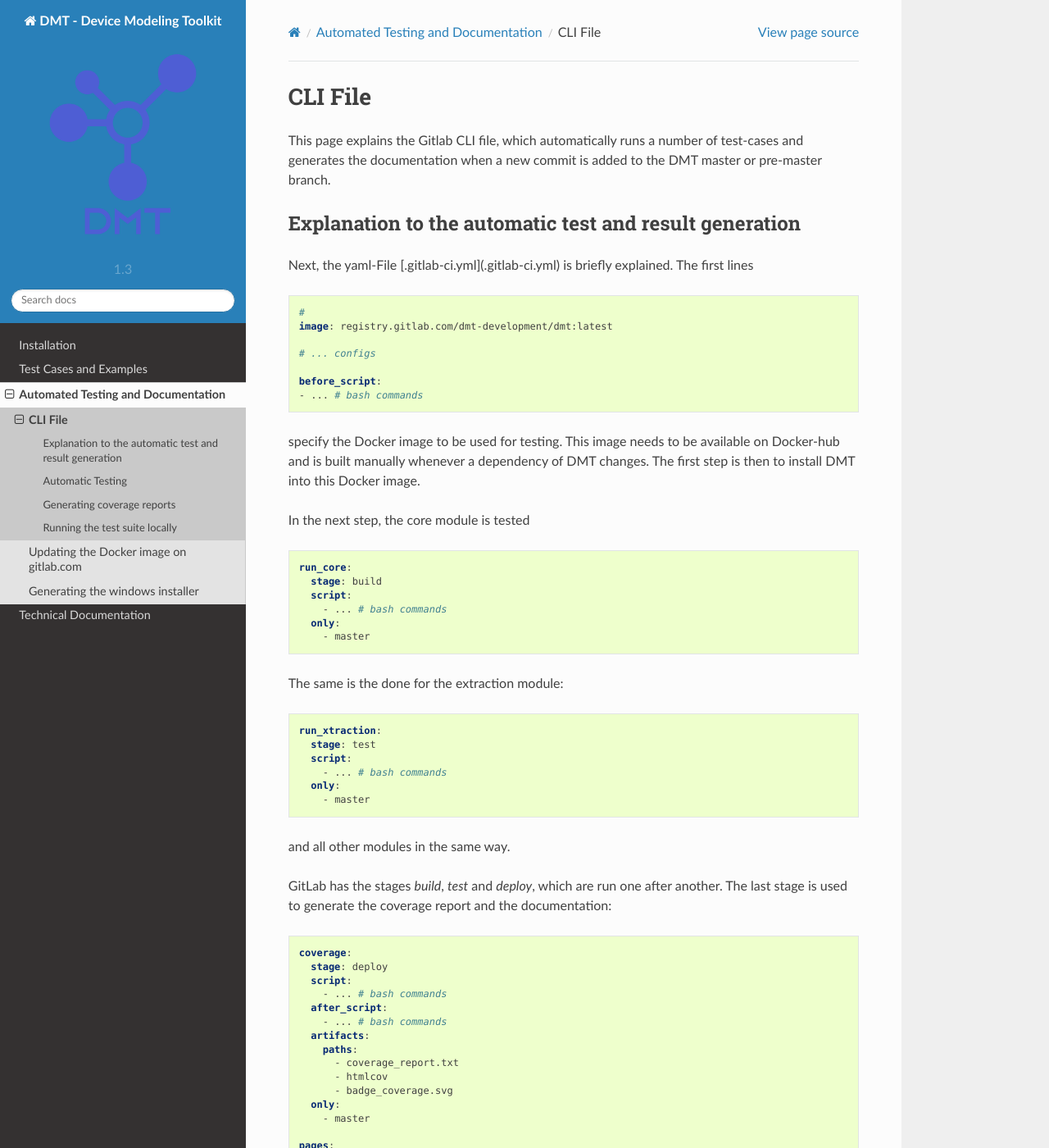
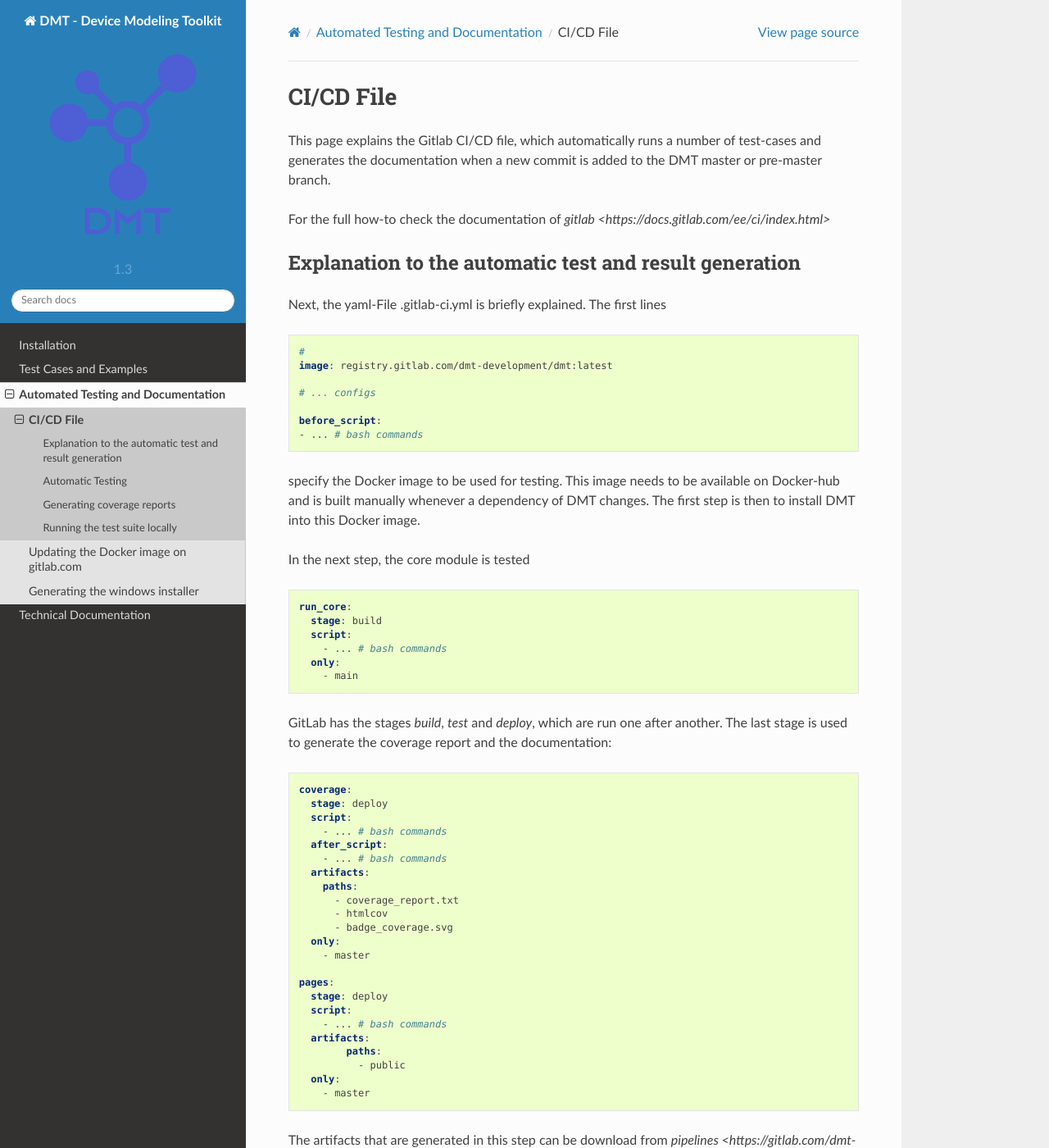
Before and after one commit to semimod/DMT-core, a Sphinx documentation site: the page built from doc/source/automatic_testing/automated_test.rst, in a window 1280 px wide and 1400 px high. Shown: the whole window at 82% size. Built offline with Sphinx 7.4.7 and the Read the Docs theme 2.0.0, drawn with Linux system fonts in a browser that asks for light colours; some of the changed text lies outside the part shown.

Commit message:
also automatic testing is reworked. Check for the classes tomorrow

```diff
--- a/doc/source/automatic_testing/automated_test.rst
+++ b/doc/source/automatic_testing/automated_test.rst
@@ -1,14 +1,16 @@
-CLI File
+CI/CD File
 ==================================================
 
-This page explains the Gitlab CLI file, which automatically runs a number of
+This page explains the Gitlab CI/CD file, which automatically runs a number of
 test-cases and generates the documentation when a new commit is added to the DMT master or pre-master branch.
+
+For the full how-to check the documentation of `gitlab <https://docs.gitlab.com/ee/ci/index.html>`
 
 
 Explanation to the automatic test and result generation
 ----------------------------------------------------------
 
-Next, the yaml-File [.gitlab-ci.yml](.gitlab-ci.yml) is briefly explained. The first lines
+Next, the yaml-File .gitlab-ci.yml is briefly explained. The first lines
 
 .. code-block:: yaml
 
@@ -32,20 +34,7 @@
     script:
       - ... # bash commands
     only:
-      - master
-
-The same is the done for the extraction module:
-
-.. code-block:: yaml
-
-  run_xtraction:
-    stage: test
-    script:
-      - ... # bash commands
-    only:
-      - master
-
-and all other modules in the same way.
+      - main
 
 GitLab has the stages `build`, `test` and `deploy`, which are run one after another.
 The last stage is used to generate the coverage report and the documentation:
@@ -76,7 +65,7 @@
     only:
       - master
 
-The artifacts that are generated in this step can be download from [pipelines](https://gitlab.com/dmt-development/dmt/pipelines).
+The artifacts that are generated in this step can be download from `pipelines <https://gitlab.com/dmt-development/dmt-core/pipelines>`.
 
 Automatic Testing
 ----------------------------------------------------------
@@ -113,15 +102,15 @@
 
 .. code-block:: bash
 
-  pytest --cov=DMT/core/ --cov=DMT/extraction --cov-append test/test_xtraction_no_gui/
+  pytest --cov=DMT/ --cov-append test/test_interface_ngspice/test_*.py
 
 Additionally `--cov-append` is used to append the new results to the already existing ones.
-This is done the same way for the HICUM/L0 module and then finally while testing HICUM/L2,
+This is done the same way for the ngspice module and then finally while testing xyce,
 additionally 2 reports are generated:
 
 .. code-block:: bash
 
-  pytest --cov-report term-missing --cov-report html --cov=DMT/core/ --cov=DMT/extraction --cov=DMT/hl2 --cov-append test/test_xtraction_hl2/ > coverage_report.txt
+  pytest --cov-report term-missing --cov-report html --cov=DMT/ --cov-append test/test_interface_xyce/test_*.py | tee coverage_report.txt
 
 
   * On one hand, the regular output is appended by the untested lines (`--cov-report term-missing`) and saved into `coverage_report.txt`.
@@ -138,3 +127,5 @@
 .. code-block:: bash
 
   gitlab-runner exec docker <test_stage>
+
+This will download the correct docker container and execute the tests inside the container as it would do on the gitlab.com server.
--- a/doc/source/automatic_testing/updating_docker.rst
+++ b/doc/source/automatic_testing/updating_docker.rst
@@ -5,7 +5,7 @@
 needs to be re-built as-well.
 This is a short explanation how to update the docker image.
 
-For details, see the [gitlab Container Registry](https://gitlab.com/help/user/packages/container_registry/index).
+For details, see the `gitlab Container Registry <https://gitlab.com/help/user/packages/container_registry/index>`.
 
 Docker generals
 -----------------
@@ -18,7 +18,7 @@
 
   sudo apt install docker.io
 
-Also make sure that your user is added to the docker group ([see here for more info](https://www.configserverfirewall.com/ubuntu-linux/add-user-to-docker-group-ubuntu/)):
+Also make sure that your user is added to the docker group (`see here for more info <https://www.configserverfirewall.com/ubuntu-linux/add-user-to-docker-group-ubuntu/>`):
 The docker installation can be tested by:
 
 .. code-block:: bash
--- a/doc/source/automatic_testing/windows_installer.rst
+++ b/doc/source/automatic_testing/windows_installer.rst
@@ -20,6 +20,7 @@
 Change directory into the DMT folder and run the following commands:
 
 .. code-block:: bash
+
     pip install ./DMT_core_pkg --force
     pip install ./DMT_other[vae_models, batch_mode] --force
 
--- a/doc/source/index.rst
+++ b/doc/source/index.rst
@@ -29,6 +29,7 @@
 If you have used our framework for research purposes, please cite us with:
 
 TODO
+
 .. code:: tex
 
     @misc{DMT,
```
Also changed, not shown: other parts of doc/source/automatic_testing/automated_test.rst (+1 -1 lines), doc/source/_static/F_TJ_C.pdf.png (renamed from doc/source/_static/F_TJ_C.png), doc/source/_static/I_CV_BE.pdf.png (renamed from doc/source/_static/I_CV_BE.png).
